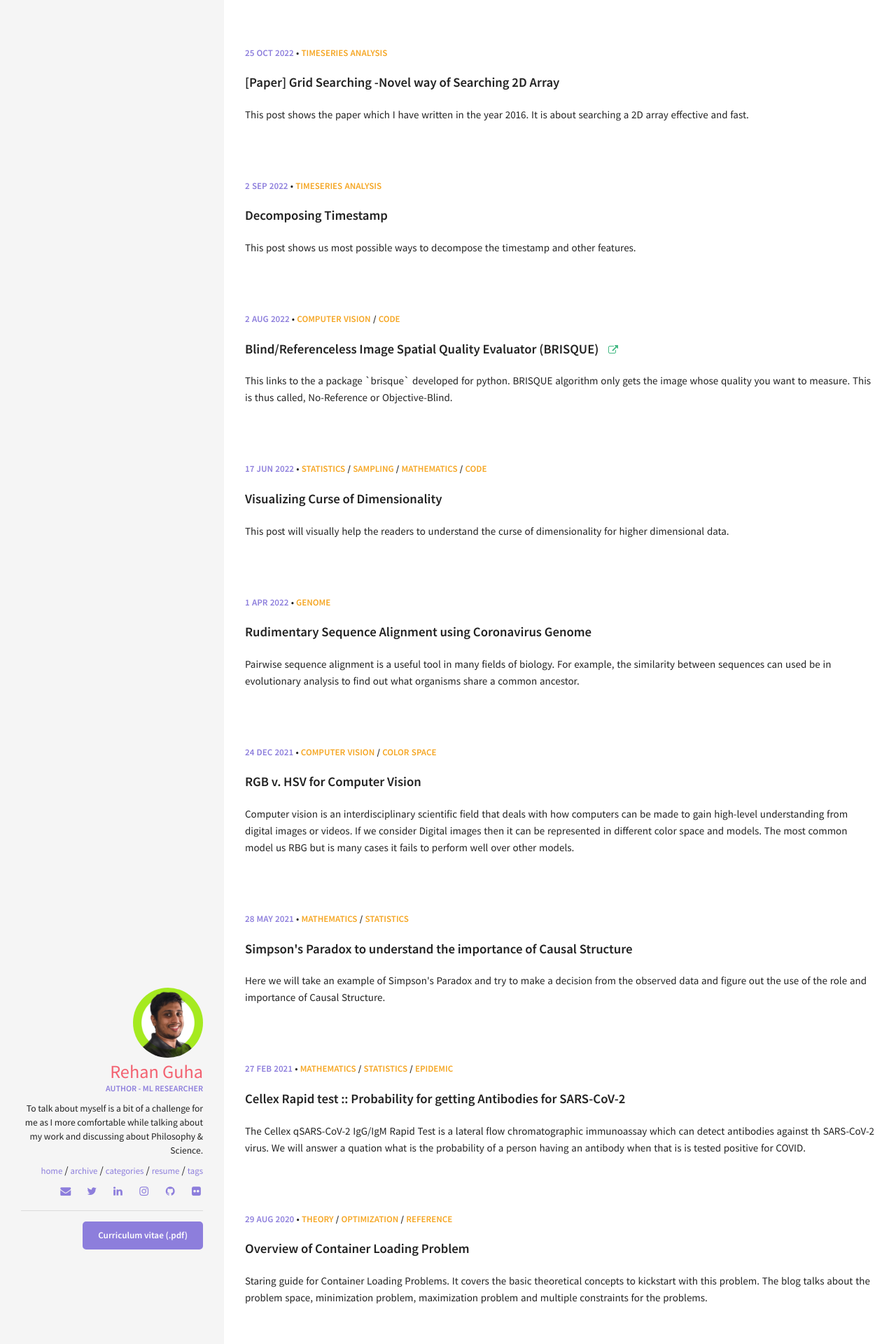
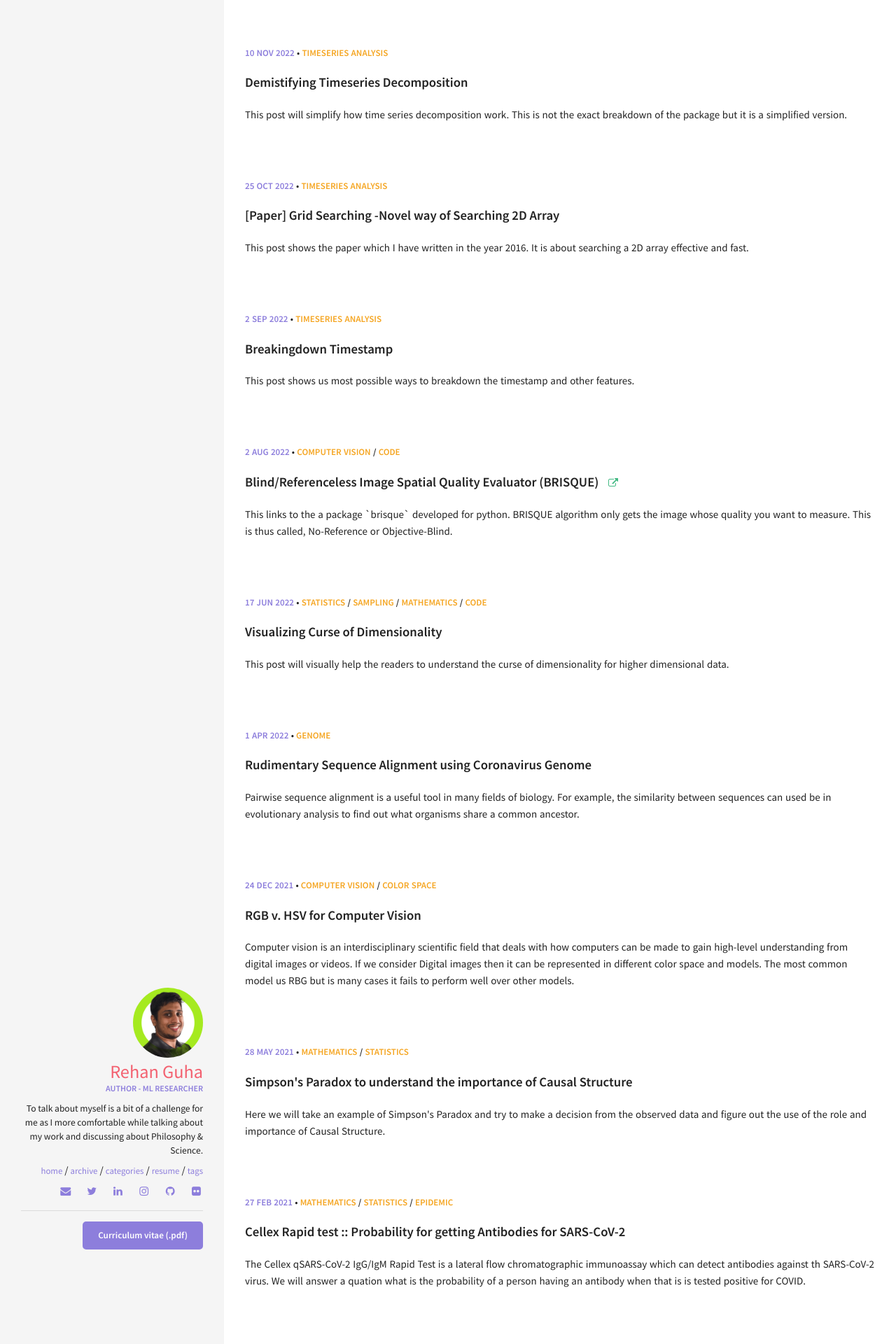
Before and after one commit to rehanguha/rehanguha.github.io, a Jekyll site: the page built from index.html, in a window 1280 px wide. Shown: the top 1920 px of the page at 70% size. Built offline with Jekyll 4.4.1, drawn with Linux system fonts in a browser that asks for light colours; part of the change alters nothing that is shown.

Commit message:
posted time series decomposition

```diff
--- a/_posts/2022-09-2-decomposing-timestamps.md
+++ b/_posts/2022-09-2-breakdown-timestamps.md
@@ -1,7 +1,7 @@
 ---
 layout: post
-title: "Decomposing Timestamp"
-excerpt: "This post shows us most possible ways to decompose the timestamp and other features."
+title: "Breakingdown Timestamp"
+excerpt: "This post shows us most possible ways to breakdown the timestamp and other features."
 tags: [timeseries]
 categories: [Timeseries Analysis]
 share: true
@@ -9,9 +9,9 @@ comments: true
 mathjax: false
 ---
 
-## Decomposing the Timestamp for Regression problems
+## Breakdown the Timestamp for Regression problems
 
-Example ::  **2038-01-19 03:14:07**
+Example :: **2038-01-19 03:14:07**
 
 - **timestamp**: The `timestamp` value that was decomposed. Example:
 - **timestamp_unix**: Unix format of `timestamp`.
--- /dev/null
+++ b/_posts/2022-11-10-timeseries-decomposition.md
@@ -0,0 +1,131 @@
+---
+layout: post
+title: "Demistifying Timeseries Decomposition"
+excerpt: "This post will simplify how time series decomposition work. This is not the exact breakdown of the package but it is a simplified version."
+tags: [timeseries]
+categories: [Timeseries Analysis]
+share: true
+comments: true
+mathjax: true
+---
+
+<hr>
+
+- [Background](#background)
+- [Steps](#steps)
+  - [Step 1 :: Detrending Time series](#step-1--detrending-time-series)
+    - [Step 1.1 :: Find Approximate Trend](#step-11--find-approximate-trend)
+    - [Step 1.2 :: Remove the approx. trend from the data](#step-12--remove-the-approx-trend-from-the-data)
+  - [Step 2 :: Find Seasonality](#step-2--find-seasonality)
+    - [Step 2.1 :: Group data](#step-21--group-data)
+    - [Step 2.2 :: Fill the monthly values](#step-22--fill-the-monthly-values)
+  - [Step 3 :: Find Trend](#step-3--find-trend)
+    - [Step 3.1 :: De-seasonalise data](#step-31--de-seasonalise-data)
+    - [Step 3.2 :: Calculate Trend](#step-32--calculate-trend)
+  - [Step 4 :: Calculate Residual](#step-4--calculate-residual)
+- [Conclusion](#conclusion)
+
+<hr>
+
+In this post we will see how time series decomposition work. This is not the original breakdown of the `statsmodels` seasonal decomposition instead this post will help to understand each and every component of the decomposition process.
+
+Code Link :: [GitHub Repository](https://github.com/rehanguha/timeseries-decomposition)
+
+
+## <a name='Background'></a>Background
+
+Here we will use the below simple equation to break down the time series.
+
+$$ TS = trend + seasonality + residual $$
+
+We are assuming that the time sereis is built using only 3 components and i.e. `trend`, `seasonality`, `residual`.
+
+In the following steps we will try to find each of the component of the time series.
+
+## <a name='Steps'></a>Steps
+
+Below is the plot for the original time series data.
+
+![](TSD_ts.png)
+<center>Original Time Series data</center>
+
+### <a name='Step1::DetrendingTimeseries'></a>Step 1 :: Detrending Time series
+
+#### <a name='Step1.1::FindApproximateTrend'></a>Step 1.1 :: Find Approximate Trend
+
+In the time series data fit a $$n$$ degree polynomial. I went with $$n=2$$ as most of the trend lines are less degree polynomial.
+
+This will give us a trend line which is not the final one.
+
+![](TSD_atrend.png)
+<center>ApproximateTrend</center>
+
+#### <a name='Step1.2::Removetheapprox.trendfromthedata'></a>Step 1.2 :: Remove the approx. trend from the data
+
+Here we will simple substact the data with the approx trend.
+
+$$detrended = TS - approxTrend$$
+
+Now we are left with a detrended data.
+
+![](TSD_detrend.png)
+<center>Approximate De-Trended Time Series</center>
+
+
+### <a name='Step2::FindSeasonality'></a>Step 2 :: Find Seasonality
+
+#### <a name='Step2.1::Groupdata'></a>Step 2.1 :: Group data
+
+Here we need to group the data as per required periods. I am going with 12 months seasonal period with this data. We will find average for all the months over all the years.
+
+#### <a name='Step2.2::Fillthemonthlyvalues'></a>Step 2.2 :: Fill the monthly values
+
+As we selected monthly periods we will have 12 records and 1 for each month. Now from the above step we fill the same monthly average value for all the years.
+
+![](TSD_seasonality.png)
+<center>Seasonality</center>
+
+### <a name='Step3::FindTrend'></a>Step 3 :: Find Trend
+
+#### <a name='Step3.1::De-seasonalisedata'></a>Step 3.1 :: De-seasonalise data
+
+Now to find deseasonal data we can simply subtract the seasonality from the original data
+
+$$deseasoned = TS - seasonality$$
+
+![](TSD_deseasoned.png)
+<center>De-Seasoned Time Series</center>
+
+#### <a name='Step3.2::CalculateTrend'></a>Step 3.2 :: Calculate Trend
+
+In the ablove deseasoned data fit a $$n$$ degree polynomial. I went with $$n=2$$ as most of the trend lines are less degree polynomial.
+
+This will give us the final trend line.
+
+![](TSD_trend.png)
+<center>Trend</center>
+
+### <a name='Step4::CalculateResidual'></a>Step 4 :: Calculate Residual
+
+We have all the components to calculate the residual now.
+
+$$ residual = TS - seasonality - trend $$
+
+![](TSD_residual.png)
+<center>Residual</center>
+
+## <a name='Conclusion'></a>Conclusion
+
+We have successfully broken down a time series into three components namely `trend`, `seasonality` and `residual`.
+
+
+![](TSD_trend.png)
+<center>Trend</center>
+
+![](TSD_seasonality.png)
+<center>Seasonality</center>
+
+![](TSD_residual.png)
+<center>Residual</center>
+
+The results may not exactly match with the current way of decomposing a time series using `statsmodels`.
```
Also changed, not shown: articles/TSD_atrend.png (added), articles/TSD_deseasoned.png (added), articles/TSD_detrend.png (added), articles/TSD_residual.png (added), articles/TSD_seasonality.png (added), articles/TSD_trend.png (added), articles/TSD_ts.png (added).
